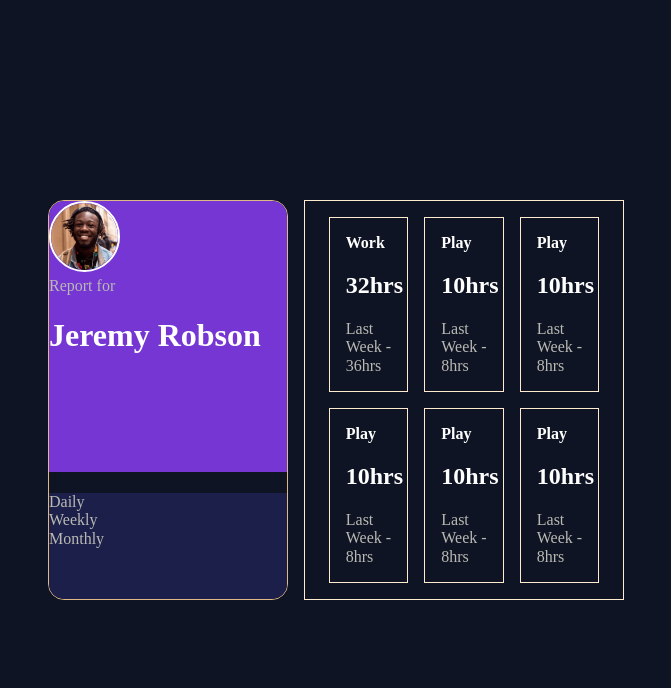
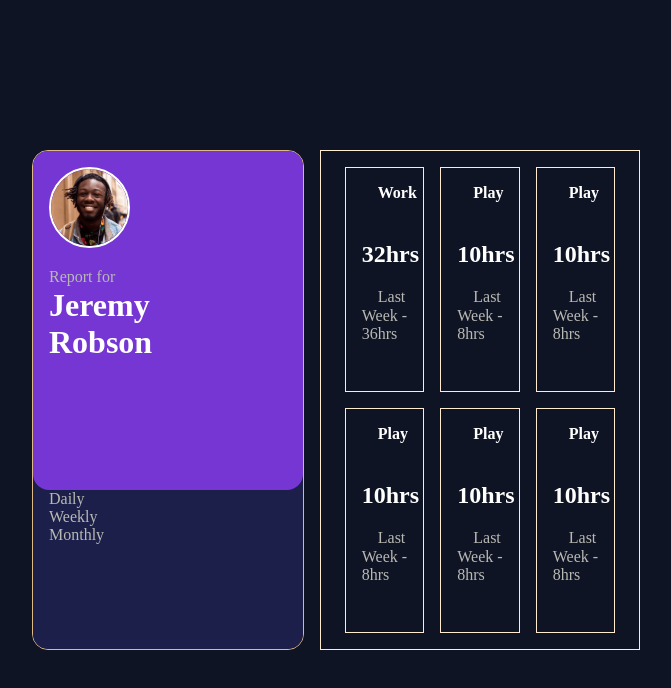
Before and after one commit to TheOverLordEA/time-tracking-dashboard-main, a plain HTML site: page index.html in a window 1280 px wide. Shown: the whole page, without its empty margins (304-975 px from the left). Drawn offline with Linux system fonts and the light colour scheme; a script that the page names is missing.

Commit message:
Font family added

```diff
--- a/index.html
+++ b/index.html
@@ -23,11 +23,11 @@
   <body>
     <main>
       <div class="widget">
-        <div class="profile-wrap">
+        <div class="profile-wrap widget-items">
           <div class="profile-image-wrap">
             <img src="/images/image-jeremy.png" alt="profile image" />
           </div>
-          <div class="profile-user-info">
+          <div class="profile-user-info widget-items">
             <span>Report for </span>
             <h1>Jeremy Robson</h1>
           </div>
--- a/styles/style.css
+++ b/styles/style.css
@@ -35,6 +35,11 @@ h2 {
 body span {
   color: var(--text-span-color);
 }
+@font-face {
+  font-family: "Rubik";
+  src: url("https://fonts.google.com/specimen/Rubik");
+}
+
 main {
   display: flex;
 
@@ -46,9 +51,11 @@ main {
 .widget {
   margin-right: 1rem;
   border: 1px solid burlywood;
-
+  font-family: var(--font-primary-rubik);
+  background-color: hsl(235, 46%, 20%);
   border-radius: 1rem;
   overflow: hidden;
+  min-height: 500px;
 }
 .widget img {
   max-width: 30%;
@@ -60,6 +67,27 @@ main {
 .profile-wrap {
   background: hsl(264, 64%, 52%);
   min-height: 68%;
+  border-bottom-left-radius: 1rem;
+  border-bottom-right-radius: 1rem;
+}
+
+.profile-image-wrap > img {
+  margin: 1rem;
+}
+
+.profile-user-info {
+  display: flex;
+  flex-direction: column;
+  max-width: 50%;
+}
+
+.profile-user-info h1 {
+  margin: 0;
+}
+
+.profile-user-info > h1,
+span {
+  margin-left: 1rem;
 }
 
 .daily-wrap {
```
